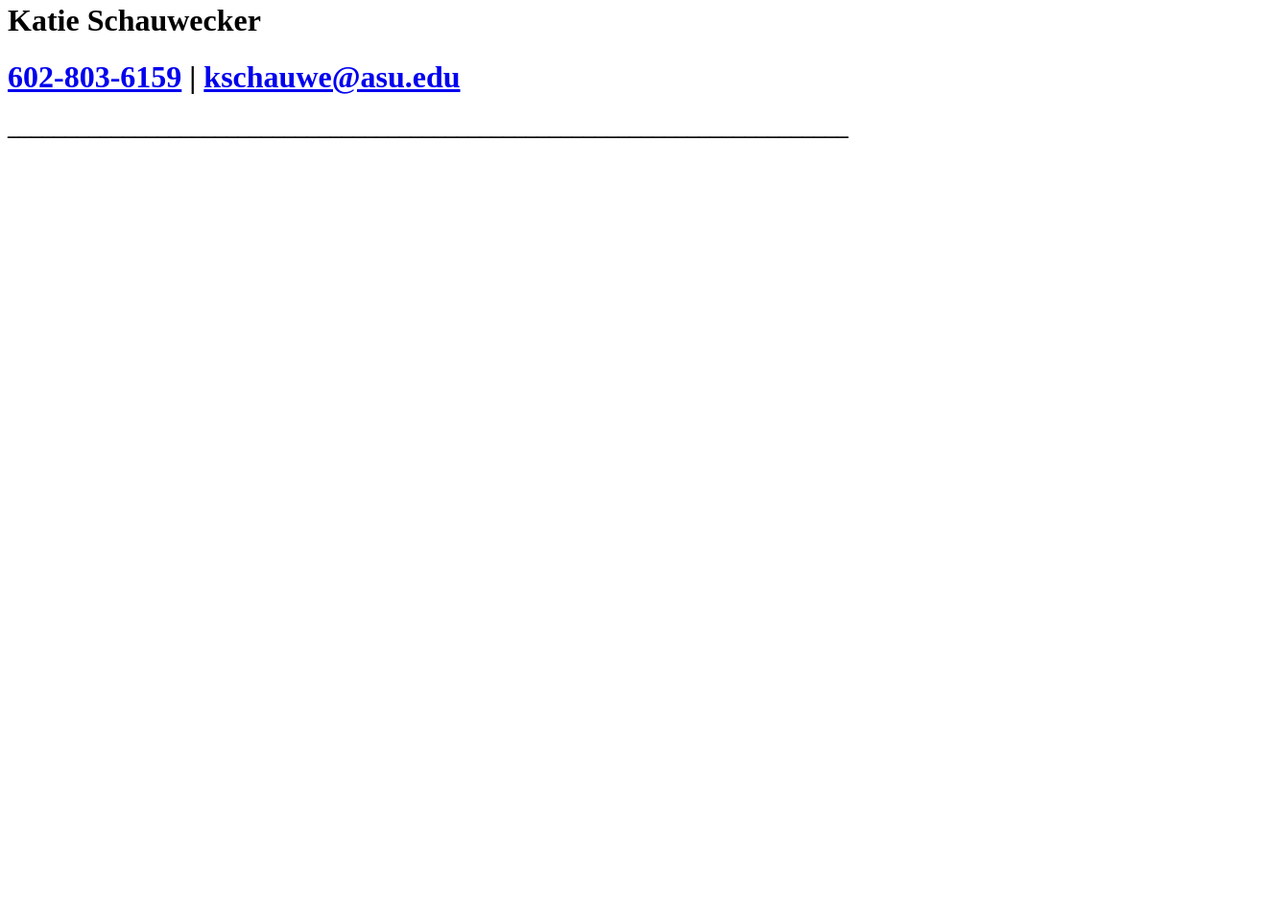
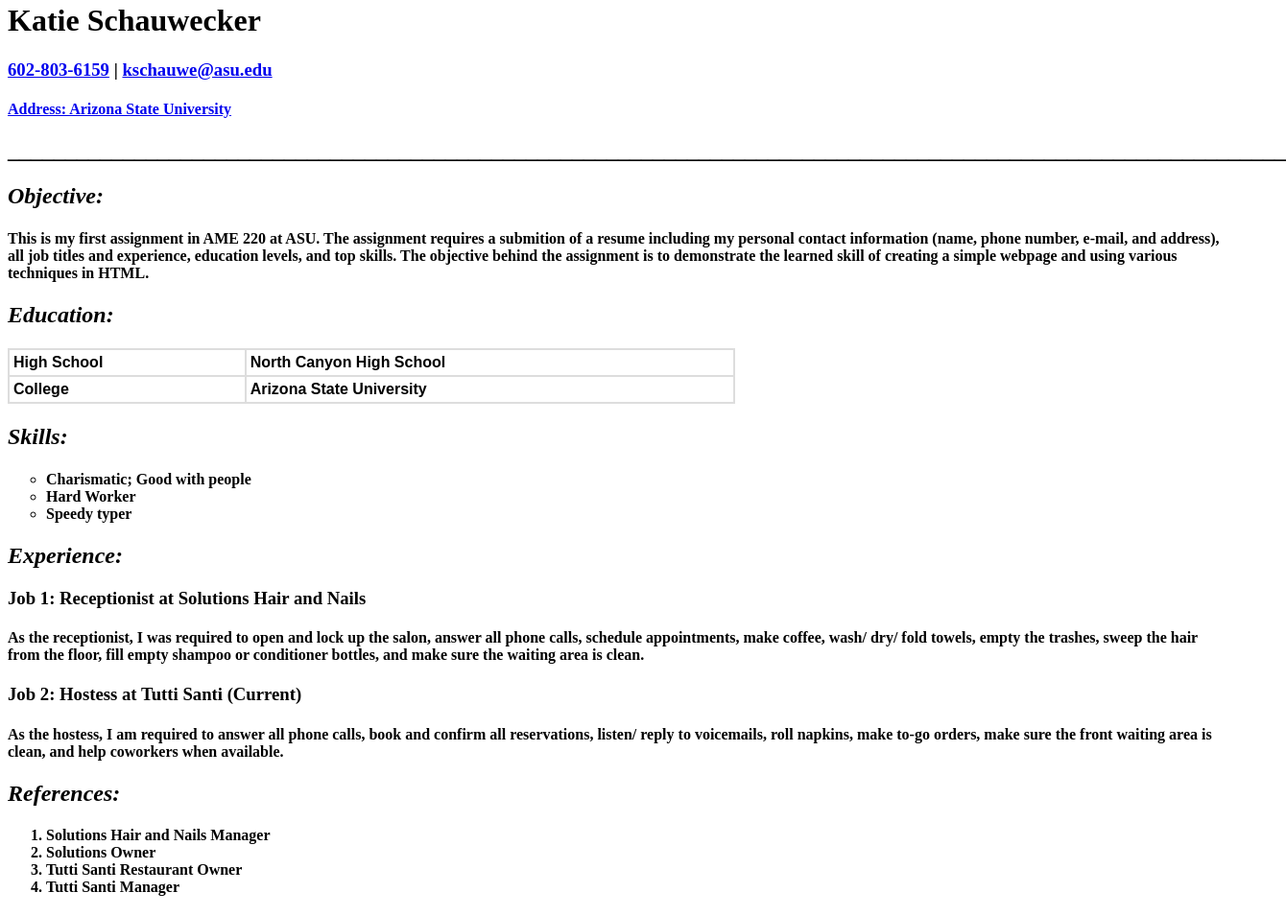
Before and after one commit to kschauwe/AME220-Assignment1, a plain HTML site: page A1/index.html in a window 1280 px wide. Shown: the part 230-1185 px from the top of the page at 96% size, 1340 px wide, since content can reach past the window. Before the commit the page ends 800 px from the top, so only its background shows below. Drawn offline with Linux system fonts and the light colour scheme.

Commit message:
finished

```diff
--- a/A1/index.html
+++ b/A1/index.html
@@ -5,14 +5,64 @@
 
 <body>
 
-<img src='thumb.png' height="200" width="250" >
+<img src='thumb.png' height="200" width="250">
 
 <h1>Katie Schauwecker</h1>
 
-<h1><a href='602-803-6159'>602-803-6159</a> | <a href='kschauwe@asu.edu'>kschauwe@asu.edu</a></h1>
-<h2>_________________________________________________________________________</h2>
+<h3><a href='602-803-6159'>602-803-6159</a> | <a href='kschauwe@asu.edu'>kschauwe@asu.edu</a></h3>
+<div><h4><a href='https://www.google.com/maps/place/ASU/@33.6233919,-112.1252605,11z/data=!3m1!5s0x872b0966889fe4ed:0xcf14f10178925600!4m8!1m2!2m1!1sasu!3m4!1s0x872b096659b2d117:0xa80fbdb4009e70f8!8m2!3d33.4641541!4d-111.9231478'>Address: Arizona State University</a></div></h4>
 
+<h2>_______________________________________________________________________________________________________________</h2>
 
+<h2><i>Objective:</i></h2>
+<h4><div>This is my first assignment in AME 220 at ASU. The assignment requires a submition of a resume including my personal contact information (name, phone number, e-mail, and address), all job titles and experience, education levels, and top skills. The objective behind the assignment is to demonstrate the learned skill of creating a simple webpage and using various techniques in HTML. </div></h4>
+
+<h2><i>Education:</i></h2>
+<h4>
+<style>
+table {
+    font-family: arial, sans-serif;
+    border-collapse: collapse;
+    width: 60%;
+}
+
+td, th {
+    border: 2px solid #dddddd;
+    text-align: left;
+    padding: 4px;
+}
+</style>
+<table>
+  <tr>
+    <th>High School</th>
+    <th>North Canyon High School</th>
+  </tr>
+  <tr>
+    <td>College</td>
+    <td>Arizona State University</td>
+  </tr>
+</table></h4>
+
+<h2><i>Skills:</i></h2>
+<h4><ul style="list-style-type:circle">
+  <li>Charismatic; Good with people </li>
+  <li>Hard Worker</li>
+  <li>Speedy typer</li>
+</ul></h4>
+
+<h2><i>Experience:</i></h2>
+<h3><div>Job 1: Receptionist at Solutions Hair and Nails</div></h3>
+<h4><div>As the receptionist, I was required to open and lock up the salon, answer all phone calls, schedule appointments, make coffee, wash/ dry/ fold towels, empty the trashes, sweep the hair from the floor, fill empty shampoo or conditioner bottles, and make sure the waiting area is clean. </div></h4>
+<h3><div>Job 2: Hostess at Tutti Santi (Current)</div></h3>
+<h4><div>As the hostess, I am required to answer all phone calls, book and confirm all reservations, listen/ reply to voicemails, roll napkins, make to-go orders, make sure the front waiting area is clean, and help coworkers when available. </div></h4>
+
+<h2><i>References:</i></h2>
+<div><h4><ol>
+  <li>Solutions Hair and Nails Manager</li>
+  <li>Solutions Owner</li>
+  <li>Tutti Santi Restaurant Owner</li>
+  <li>Tutti Santi Manager</li>
+</ol></div></h4>
 
 </body>
 </html>
```
